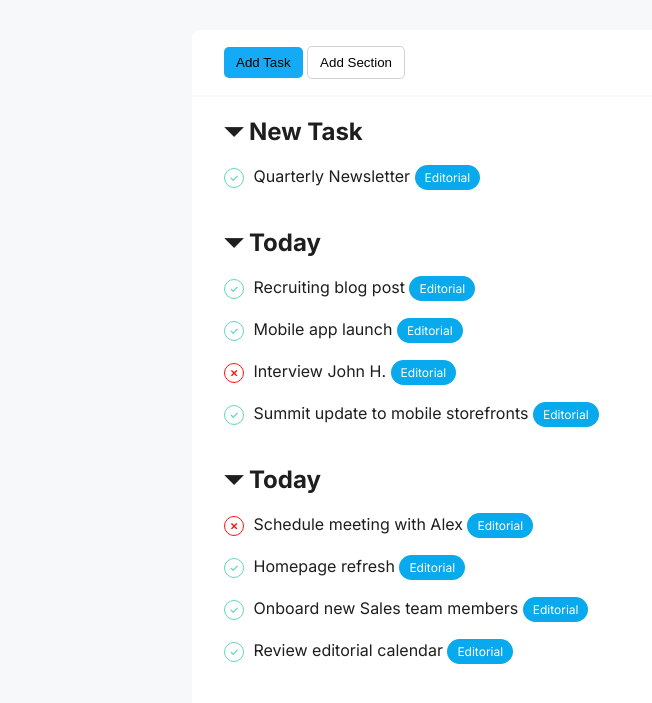
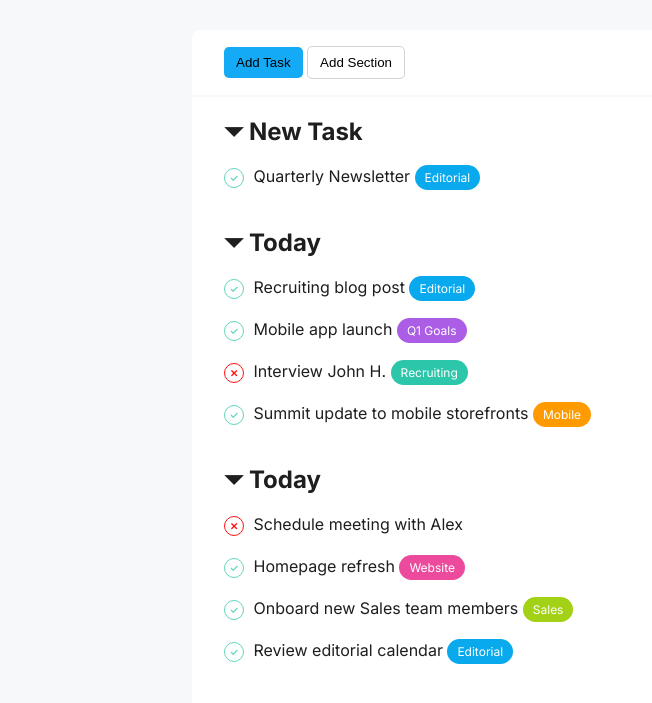
Before and after one commit to GianmarcoOrabona/html-css-toboolist, a plain HTML site: page index.html in a window 1280 px wide. Shown: the part 83-786 px from the top of the page, without its empty margins (0-652 px from the left). Drawn offline with Linux system fonts and the light colour scheme.

Commit message:
final commit

```diff
--- a/assets/css/style.css
+++ b/assets/css/style.css
@@ -136,4 +136,27 @@ body {
   border-radius: 1rem;
 }
 
+.blue {
+  background-color: var(--bg-primary);
+}
+
+.purple {
+  background-color: var(--bg-purple);
+}
+
+.light-green {
+  background-color: var(--bg-light-green);
+}
+
+.rose {
+  background-color: var(--bg-rose);
+}
+
+.green {
+  background-color: var(--bg-green);
+}
+
+.orange {
+  background-color: var(--bg-orange);
+}
 /* #endregion main */
--- a/index.html
+++ b/index.html
@@ -58,17 +58,17 @@
                 <div class="mt-20">
                     <span class="check">&check;</span>
                     <span>Mobile app launch</span>
-                    <span class="tags">Editorial</span>
+                    <span class="tags purple">Q1 Goals</span>
                 </div>
                 <div class="mt-20">
                     <span class="uncheck">&#10005;</span>
                     <span>Interview John H.</span>
-                    <span class="tags">Editorial</span>
+                    <span class="tags light-green">Recruiting</span>
                 </div>
                 <div class="mt-20">
                     <span class="check">&check;</span>
                     <span>Summit update to mobile storefronts</span>
-                    <span class="tags">Editorial</span>
+                    <span class="tags orange">Mobile</span>
                 </div>
             </section>
 
@@ -78,17 +78,16 @@
                 <div class="mt-20">
                     <span class="uncheck">&#10005;</span>
                     <span>Schedule meeting with Alex</span>
-                    <span class="tags">Editorial</span>
                 </div>
                 <div class="mt-20">
                     <span class="check">&check;</span>
                     <span>Homepage refresh</span>
-                    <span class="tags">Editorial</span>
+                    <span class="tags rose">Website</span>
                 </div>
                 <div class="mt-20">
                     <span class="check">&check;</span>
                     <span>Onboard new Sales team members</span>
-                    <span class="tags">Editorial</span>
+                    <span class="tags green">Sales</span>
                 </div>
                 <div class="mt-20">
                     <span class="check">&check;</span>
```
